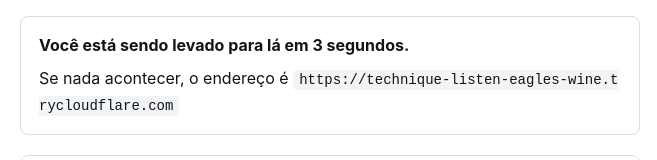
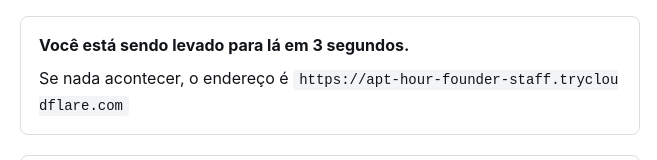
Before and after one commit to caioalcarria/rota, a plain HTML site: page index.html in a window 1280 px wide. Shown: the part 200-360 px from the top of the page, 310-967 px from the left. Drawn offline with Linux system fonts and the light colour scheme.

Commit message:
O túnel mudou de endereço; a página fixa acompanha

```diff
--- a/index.html
+++ b/index.html
@@ -3,7 +3,7 @@
 <meta charset="utf-8">
 <meta name="viewport" content="width=device-width, initial-scale=1">
 <title>Rota — demonstração ao vivo</title>
-<meta http-equiv="refresh" content="3;url=https://technique-listen-eagles-wine.trycloudflare.com">
+<meta http-equiv="refresh" content="3;url=https://apt-hour-founder-staff.trycloudflare.com">
 <style>
   :root { --tinta:#111418; --papel:#ffffff; --borda:#d9dee3; --ac:#1F7A4D; --fraco:#5b6670; }
   * { box-sizing: border-box; }
@@ -26,11 +26,11 @@
   <p class="sub">Sistema de apoio à decisão para o aluno dessemestralizado<br>
   ADMF01 — Sistemas de Apoio à Decisão · UFBA / Instituto de Computação</p>
 
-  <a class="botao" href="https://technique-listen-eagles-wine.trycloudflare.com">Abrir a demonstração</a>
+  <a class="botao" href="https://apt-hour-founder-staff.trycloudflare.com">Abrir a demonstração</a>
 
   <div class="cartao">
     <b>Você está sendo levado para lá em 3 segundos.</b>
-    <p style="margin:8px 0 0">Se nada acontecer, o endereço é <code>https://technique-listen-eagles-wine.trycloudflare.com</code></p>
+    <p style="margin:8px 0 0">Se nada acontecer, o endereço é <code>https://apt-hour-founder-staff.trycloudflare.com</code></p>
   </div>
 
   <div class="cartao">
```
